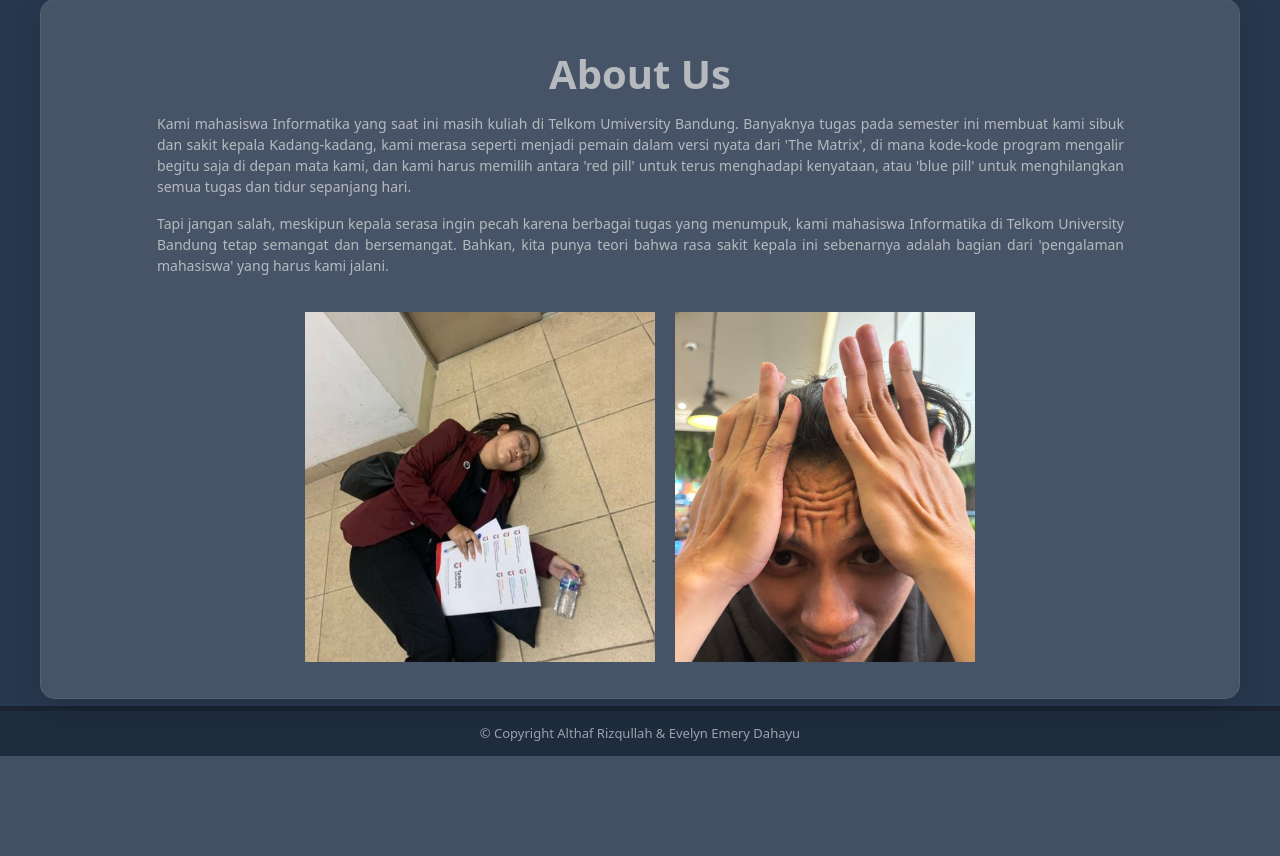
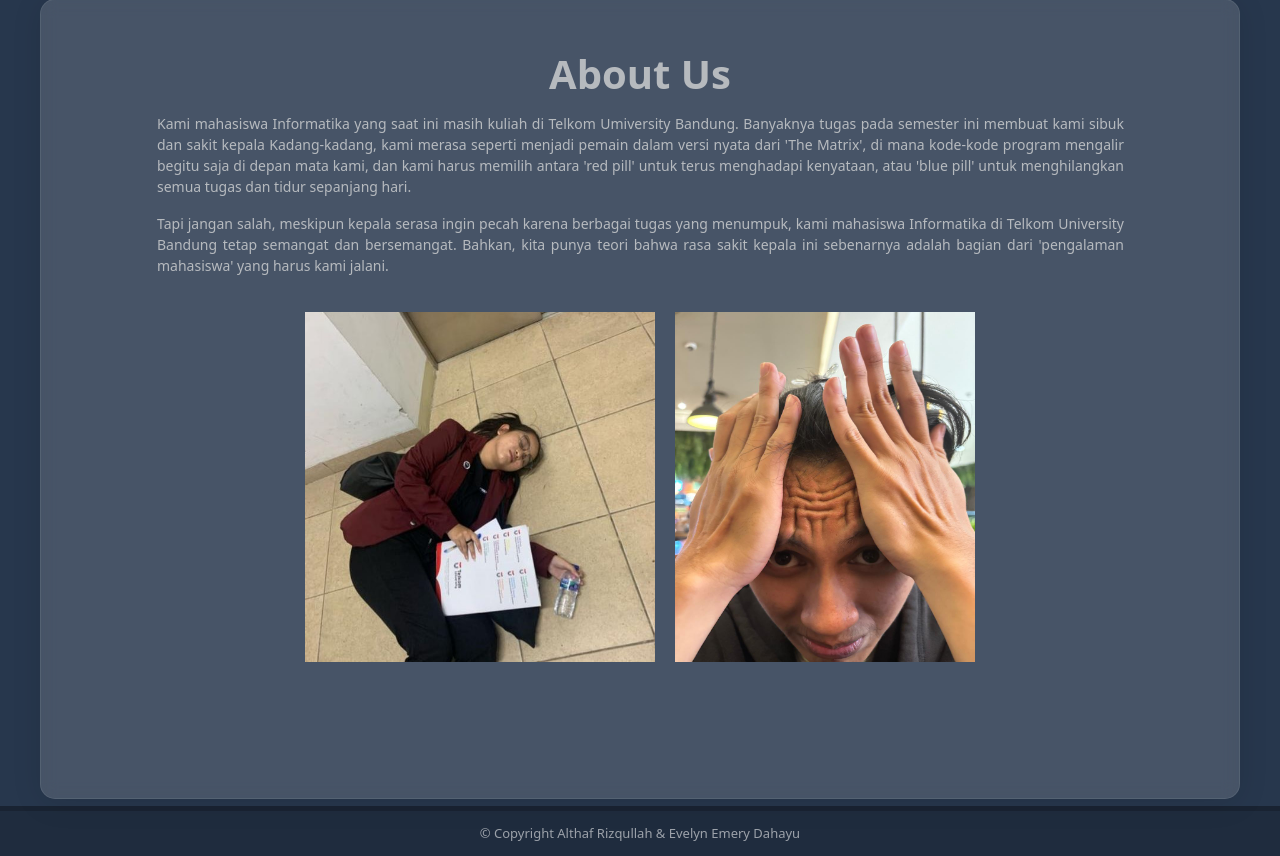
Before and after one commit to Althaf747/TUBES_SA, a Flask app: page /about in a window 1280 px wide. Shown: the part 100-956 px from the top of the page. Before the commit the page ends 856 px from the top, so only its background shows below. Run offline with Flask 3, Linux system fonts and the light colour scheme.

Commit message:
changing the heigh to 800px

```diff
--- a/TUBES_SA/static/css/about.css
+++ b/TUBES_SA/static/css/about.css
@@ -2,7 +2,7 @@
 
 .main{
     width: 1200px;
-    height:700px;
+    height:800px;
     background: rgba(255, 255, 255, 0.15);
     border-radius: 15px;
     box-shadow: 0 4px 30px rgba(0, 0, 0, 0.1);
```
